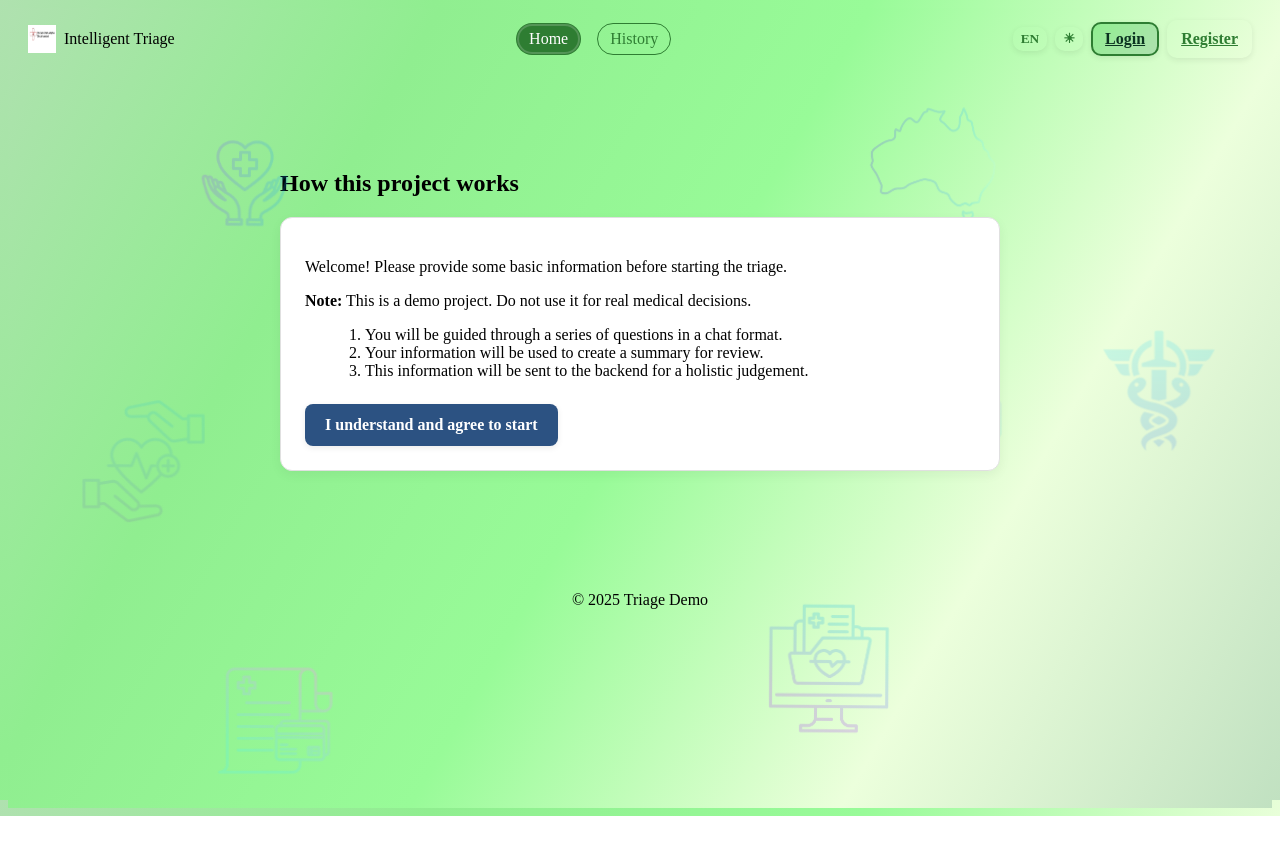
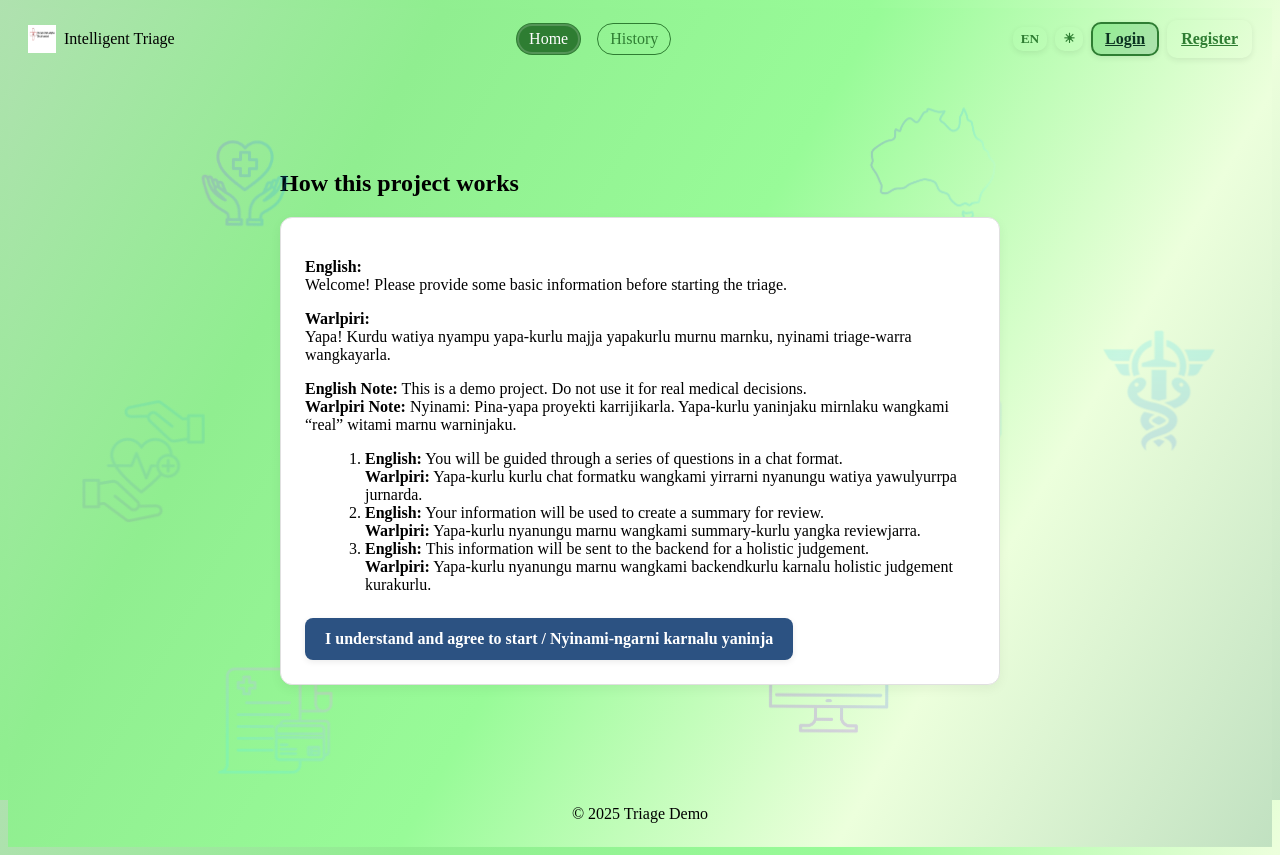
Before and after one commit to JamesTr28/SACA-Project, a Vue app: page / in a window 1280 px wide. Before the commit the page ends 816 px from the top, so only its background shows below. Built offline with nearby package versions, Linux system fonts and the light colour scheme; no server answers.

Commit message:
Update language

```diff
--- a/src/chat-data.js
+++ b/src/chat-data.js
@@ -4,7 +4,7 @@ export const chatFlow = {
     0: {
     key: 'language',
     type: 'choice',
-    text: 'What language would you like to use?', // Default fallback text
+    text: 'What language would you like to use?/ Nyuntu nyanungu wangkami nyampu-jangka manu-jangka?', // Default fallback text
     answers: [      // Path 1: NLP
       { text: 'English', nextId: 1 },  // Path 2: Symptom Picker (Restored)
       { text: 'Warlpiri', nextId: 1 }          // Path 3: Skin Upload
--- a/src/components/Chatbot.vue
+++ b/src/components/Chatbot.vue
@@ -333,7 +333,12 @@ const handleChoice = async (answer) => {
     addMessage(getTranslatedText(1), "bot");
   } else if (answer.text === "English" || answer.text === "Warlpiri") {
     language.value = answer.text;
-    addMessageNoT(`Language set to ${language.value}.`, "bot");
+    if(language.value == "English"){
+      addMessageNoT(`Language set to ${language.value}.`, "bot");
+    }
+    else {
+      addMessageNoT(`Language set to ${language.value}.`, "bot")
+    }
     // Translate next question before moving on
     goToNextStep(answer.nextId);
   } else {
--- a/src/i18n/messages.js
+++ b/src/i18n/messages.js
@@ -14,7 +14,7 @@ yes: "Yes",
     warlpiri: "Warlpiri",
 
     // Step texts + answer labels
-    "0.text": "What language would you like to use? English or Warlpiri?",
+    "0.text": "What language would you like to use? \n Nyuntu nyanungu wangkami nyampu-jangka manu-jangka?",
     "0.a1": "English",
     "0.a2": "Warlpiri",
 
--- a/src/pages/IntroPage.vue
+++ b/src/pages/IntroPage.vue
@@ -2,17 +2,40 @@
   <section class="wrap">
     <h2>How this project works</h2>
     <div class="card">
-      <p>Welcome! Please provide some basic information before starting the triage.</p>
-      <p><strong>Note:</strong> This is a demo project. Do not use it for real medical decisions.</p>
-      <ol>
-        <li>You will be guided through a series of questions in a chat format.</li>
-        <li>Your information will be used to create a summary for review.</li>
-        <li>This information will be sent to the backend for a holistic judgement.</li>
-      </ol>
-      <div class="actions">
-        <button class="btn primary" @click="go">I understand and agree to start</button>
-      </div>
-    </div>
+  <p>
+    <strong>English:</strong><br>
+    Welcome! Please provide some basic information before starting the triage.
+  </p>
+  <p>
+    <strong>Warlpiri:</strong><br>
+    Yapa! Kurdu watiya nyampu yapa‐kurlu majja yapa­kurlu murnu marnku, nyinami triage‐warra wangkayarla.
+  </p>
+
+  <p>
+    <strong>English Note:</strong> This is a demo project. Do not use it for real medical decisions.<br>
+    <strong>Warlpiri Note:</strong> Nyinami: Pina‐yapa proyekti karrijikarla. Yapa-kurlu yaninjaku mirnlaku wangkami “real” wita­mi ­marnu ­warninjaku.
+  </p>
+
+  <ol>
+    <li>
+      <strong>English:</strong> You will be guided through a series of questions in a chat format.<br>
+      <strong>Warlpiri:</strong> Yapa-kurlu kurlu chat format­ku wangkami yirrarni nyanungu watiya yawulyurrpa jurnarda.
+    </li>
+    <li>
+      <strong>English:</strong> Your information will be used to create a summary for review.<br>
+      <strong>Warlpiri:</strong> Yapa-kurlu nyanungu marnu wangkami summary-kurlu yangka review­jarra.
+    </li>
+    <li>
+      <strong>English:</strong> This information will be sent to the backend for a holistic judgement.<br>
+      <strong>Warlpiri:</strong> Yapa-kurlu nyanungu marnu wangkami backend­kurlu karnalu holistic judgement kura­kurlu.
+    </li>
+  </ol>
+
+  <div class="actions">
+    <button class="btn primary" @click="go">I understand and agree to start / Nyinami-ngarni karnalu yaninja</button>
+  </div>
+</div>
+
   </section>
 </template>
 
```
Also changed, not shown: 1 other file (tests, documents, lock files or other folders).
